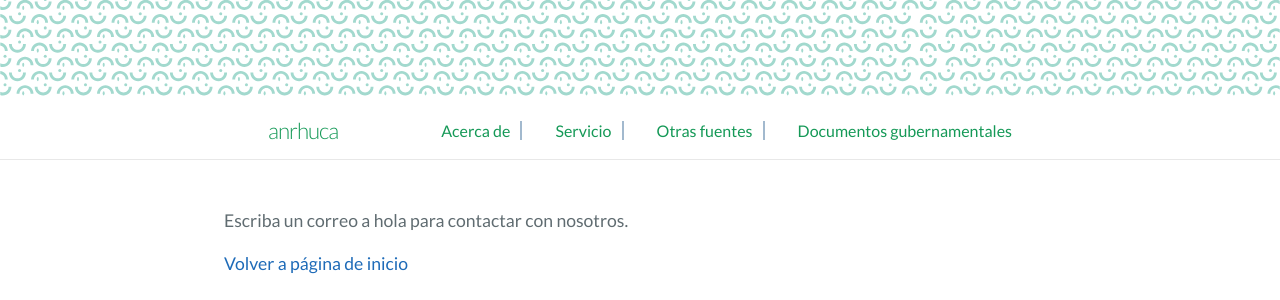
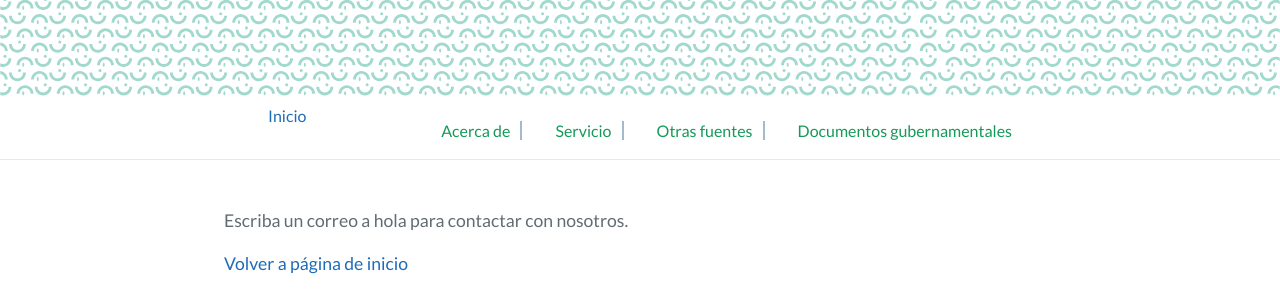
Before and after one commit to anrhuca/anrhuca.github.io, a Jekyll site: the page built from contact.md, in a window 1280 px wide. Shown: the part 315-615 px from the top of the page. Built offline with Jekyll 4.4.1, drawn with Linux system fonts in a browser that asks for light colours; our own code applies the rules of GitHub Pages for plain Markdown files.

Commit message:
Cambio el enlace del título a la página de inicio.

```diff
--- a/_includes/site-header.html
+++ b/_includes/site-header.html
@@ -5,7 +5,9 @@
     {% assign page_refs = site.header_page_refs | default: default_refs %}
 
     {% if page.layout != 'home' %}
-      <a class="site-title" href="{{ "/" | absolute_url }}">{{ site.title | escape }}</a>
+      <!--<a class="site-title" href="{{ "/" | absolute_url }}">{{ site.title | escape }}</a>-->
+      <a class="page-link" href="{{ "/" | absolute_url }}">Inicio</a>
+
     {% endif %}
 
     {% if page_refs %}
```
